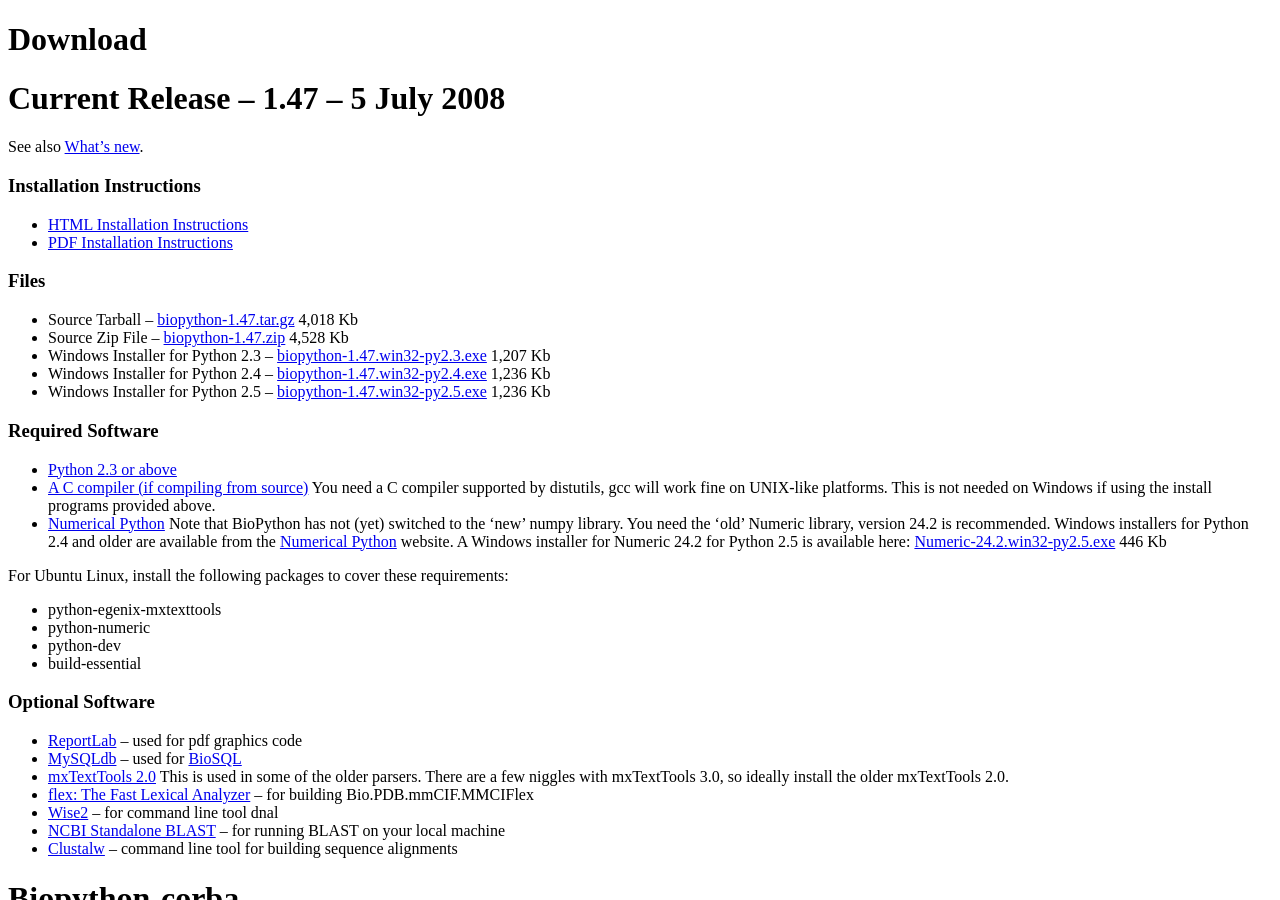
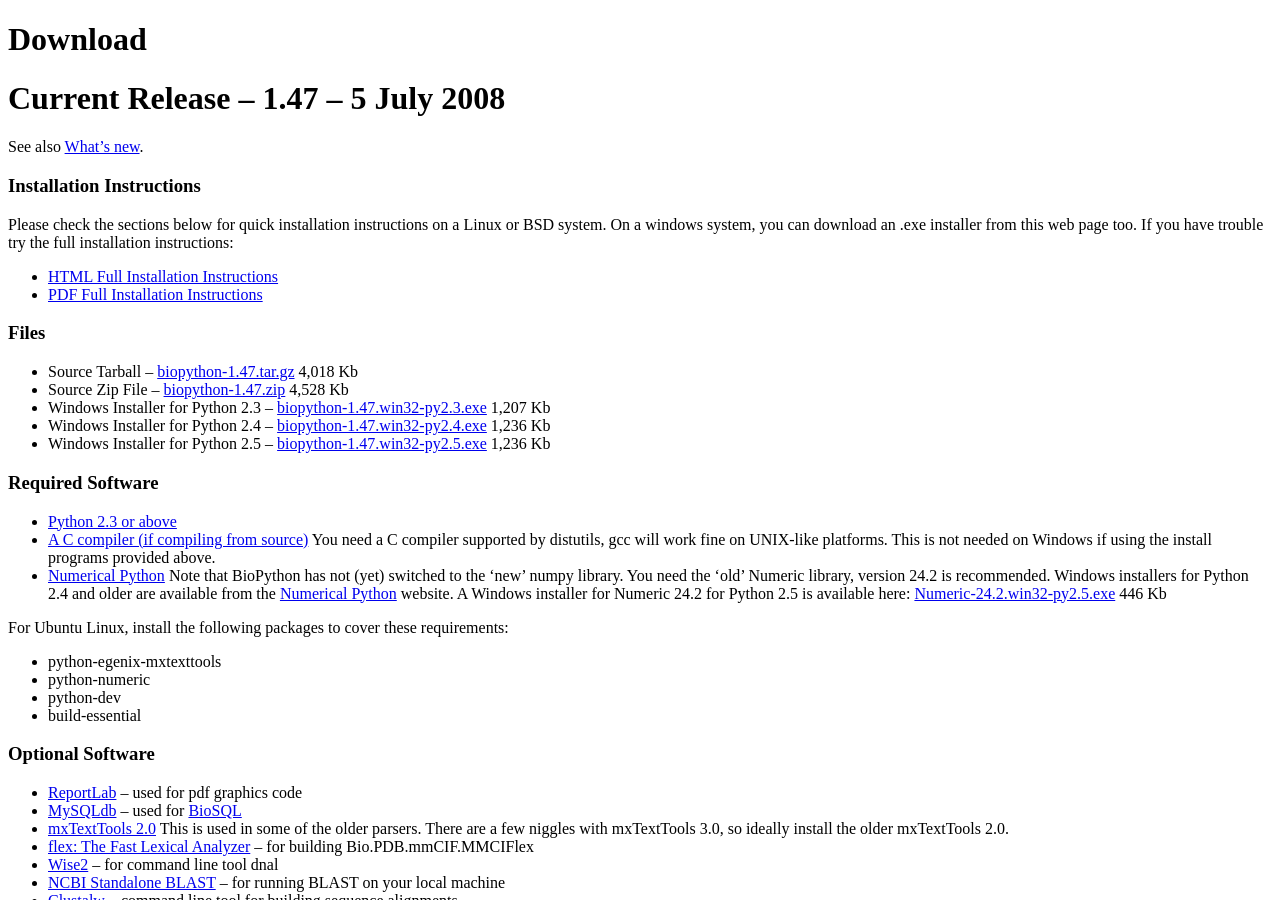
Before and after one commit to biopython/biopython.github.io, a Jekyll site: the page built from wiki/Download.md, in a window 1280 px wide and 900 px high. Built offline with Jekyll 4.4.1, drawn with Linux system fonts in a browser that asks for light colours.

Commit message:
/* Installation Instructions */

```diff
--- a/wiki/Download.md
+++ b/wiki/Download.md
@@ -11,9 +11,14 @@ See also [What's new](http://biopython.open-bio.org/SRC/biopython/NEWS).
 
 ### Installation Instructions
 
--   [HTML Installation
+Please check the sections below for quick installation instructions on a
+Linux or BSD system. On a windows system, you can download an .exe
+installer from this web page too. If you have trouble try the full
+installation instructions:
+
+-   [HTML Full Installation
     Instructions](http://biopython.org/DIST/docs/install/Installation.html)
--   [PDF Installation
+-   [PDF Full Installation
     Instructions](http://biopython.org/DIST/docs/install/Installation.pdf)
 
 ### Files
```
Also changed, not shown: 1 other file.
